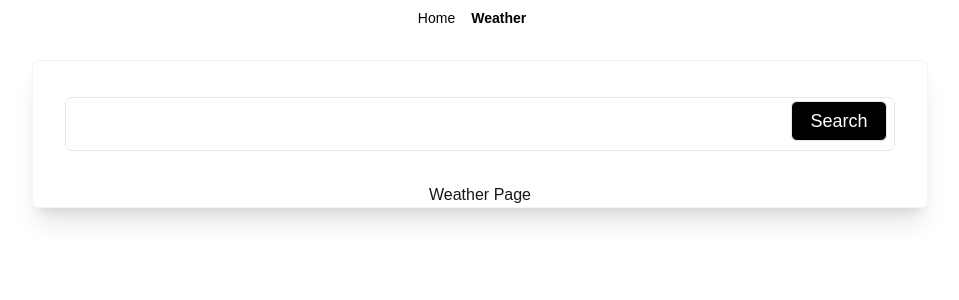
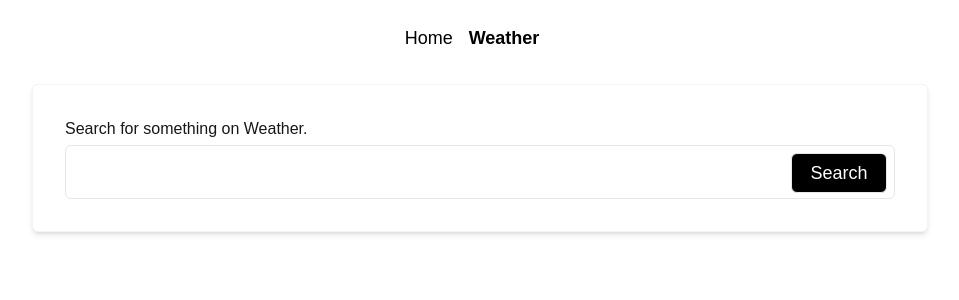
Before and after one commit to miketen/nextjs-boilerplate, a Next.js app: page /weather in a window 1280 px wide. Shown: the top 300 px of the page, without its empty margins (160-1119 px from the left). Built offline with nearby package versions, Linux system fonts and the light colour scheme.

Commit message:
fix: layout and styling

```diff
--- a/app/layout.tsx
+++ b/app/layout.tsx
@@ -1,8 +1,8 @@
 import type { Metadata } from "next";
 import { Geist, Geist_Mono } from "next/font/google";
-import "./globals.css";
 import Navigation from "@/components/navigation";
 import Searchbox from "@/components/searchbox";
+import "./globals.css";
 
 const geistSans = Geist({
   variable: "--font-geist-sans",
@@ -32,9 +32,7 @@ export default function RootLayout({
         <div className="flex flex-col min-h-screen py-2">
           <main className="flex flex-col items-center flex-1 px-4 sm:px-20">
             <Navigation />
-
-            <div className="flex flex-wrap items-center justify-around max-w-4xl my-8 sm:w-full bg-white rounded-md shadow-xl h-full border border-gray-100">
-              <Searchbox />
+            <div className="flex flex-wrap items-center justify-around max-w-4xl my-8 sm:w-full bg-white rounded-md shadow-md h-full border border-gray-100">
               {children}
             </div>
           </main>
--- a/app/page.tsx
+++ b/app/page.tsx
@@ -1,7 +1,10 @@
+import Searchbox from "@/components/searchbox"
+
 export default function Home() {
   return (
-    <div>
-      Home Page
+    <div className="w-full my-8 mx-8">
+      <p className="text-base">Search for something on HomePage.</p>
+      <Searchbox />
     </div>
   );
 }
--- a/app/weather/page.tsx
+++ b/app/weather/page.tsx
@@ -1,7 +1,10 @@
+import Searchbox from "@/components/searchbox"
+
 export default function Weather() {
   return (
-    <div>
-        <h1>Weather Page</h1>
+    <div className="w-full my-8 mx-8">
+        <p className="text-base">Search for something on Weather.</p>
+        <Searchbox />
     </div>
   );
 }
--- a/components/navigation.tsx
+++ b/components/navigation.tsx
@@ -7,12 +7,12 @@ export default function Navigation() {
   const pathname = usePathname();
 
   return (<nav className="flex items-center justify-between flex-wrap">
-    <div className="w-full block flex-grow lg:flex lg:items-center lg:w-auto">
-      <div className="text-sm lg:flex-grow">
-        <Link href="/" className={`block mt-4 lg:inline-block lg:mt-0 text-black hover:font-semibold mr-4 ${pathname === '/' ? 'font-semibold' : ''}`}>
+    <div className="w-full block flex-grow flex lg:items-center">
+      <div className="text-lg">
+        <Link href="/" className={`block mt-4 inline-block text-black hover:font-semibold mr-4 ${pathname === '/' ? 'font-semibold' : ''}`}>
           Home
         </Link>
-        <Link href="/weather" className={`block mt-4 lg:inline-block lg:mt-0 text-black hover:font-semibold mr-4  ${pathname === '/weather' ? 'font-semibold' : ''}`}>
+        <Link href="/weather" className={`block mt-4 inline-block text-black hover:font-semibold mr-4  ${pathname === '/weather' ? 'font-semibold' : ''}`}>
           Weather
         </Link>
       </div>
--- a/components/searchbox.tsx
+++ b/components/searchbox.tsx
@@ -1,8 +1,8 @@
 'use client';
 
-export default function Navigation() {
+export default function Searchbox() {
 
-  return (<div className="relative my-8 mx-8 w-full">
+  return (<div className="relative">
 <input className="pl-3 pr-28 py-3 mt-1 text-lg block w-full border border-gray-200 rounded-md text-gray-900 placeholder-gray-400 focus:outline-none focus:ring focus:ring-blue-300" placeholder="" type="text" name="feature"></input>
 <button className="flex items-center justify-center absolute right-2 top-2 px-4 h-10 text-lg border bg-black text-white rounded-md w-24 focus:outline-none focus:ring focus:ring-blue-300 focus:bg-gray-800" type="submit">Search</button>
   </div>);
```
